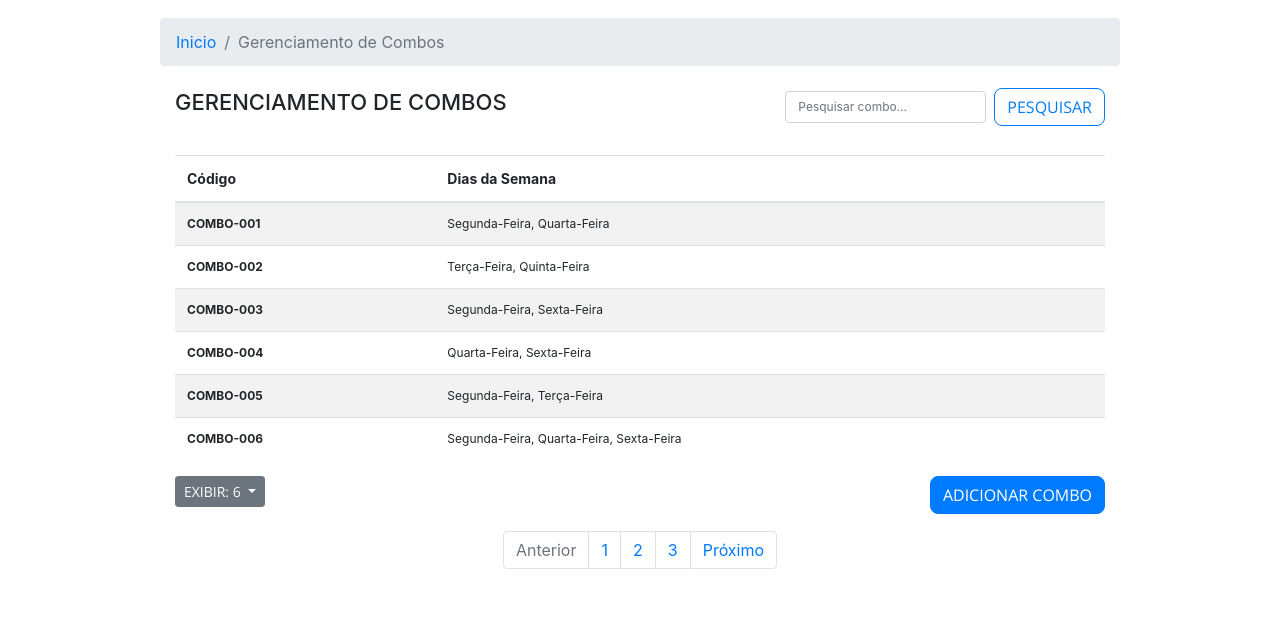
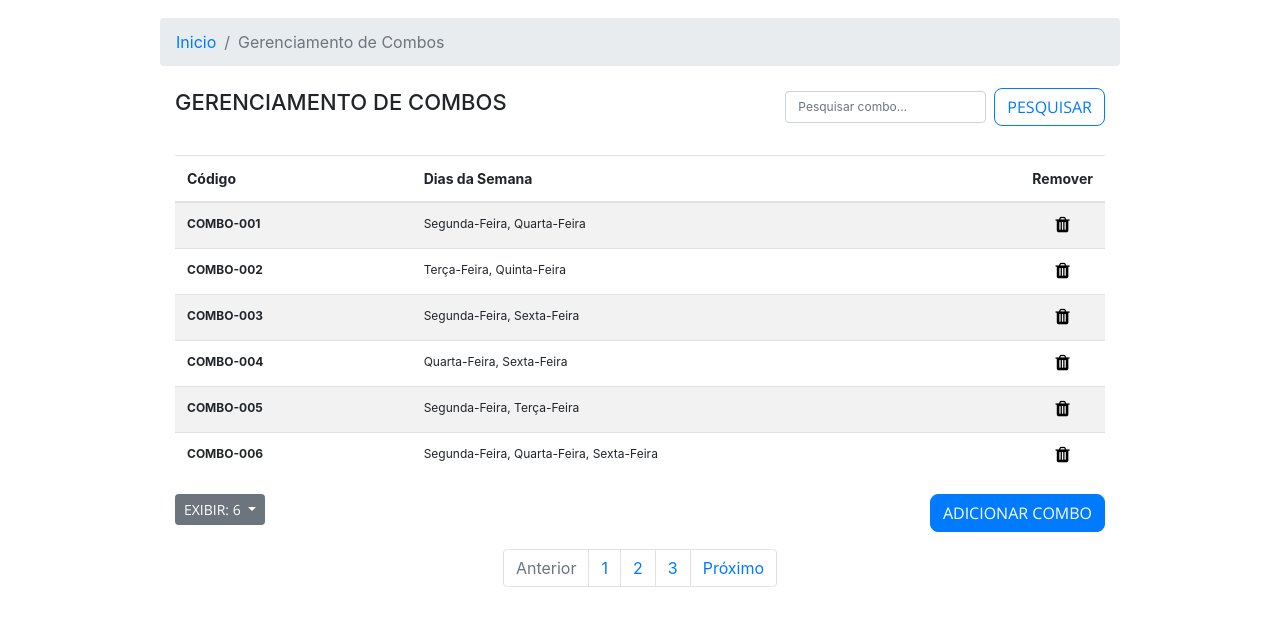
Before and after one commit to alex-felipe/ALOHA, a website with bundled scripts: page web/combos.html in a window 1280 px wide. Shown: the part 63-688 px from the top of the page. Built offline with nearby package versions, Linux system fonts and the light colour scheme.

Commit message:
Ajuste na tela de gerenciamento de combo
Adicionada a opção de remover combo

```diff
--- a/web/combos.html
+++ b/web/combos.html
@@ -91,33 +91,63 @@
           <tr>
             <th scope="col">Código</th>
             <th scope="col">Dias da Semana</th>
+            <th scope="col">Remover</th>
           </tr>
         </thead>
         <tbody>
           <tr>
             <th scope="row">COMBO-001</th>
             <td>Segunda-Feira, Quarta-Feira</td>
+            <td style="width: 20px;">
+              <center>
+               <button class="fa fa-trash" style="font-size: 18px; border: 0px solid white; cursor: pointer; background-color: rgba(0,0,0,0);" data-toggle="modal" data-target="#infoDoc"/>
+              </center>
+            </td>
           </tr>
           <tr>
             <th scope="row">COMBO-002</th>
             <td>Terça-Feira, Quinta-Feira</td>
+            <td style="width: 20px;">
+              <center>
+               <button class="fa fa-trash" style="font-size: 18px; border: 0px solid white; cursor: pointer; background-color: rgba(0,0,0,0);" data-toggle="modal" data-target="#infoDoc"/>
+              </center>
+            </td>
           </tr>
           <tr>
             <th scope="row">COMBO-003</th>
             <td>Segunda-Feira, Sexta-Feira</td>
+            <td style="width: 20px;">
+              <center>
+               <button class="fa fa-trash" style="font-size: 18px; border: 0px solid white; cursor: pointer; background-color: rgba(0,0,0,0);" data-toggle="modal" data-target="#infoDoc"/>
+              </center>
+            </td>
           </tr>
           <tr>
             <th scope="row">COMBO-004</th>
             <td>Quarta-Feira, Sexta-Feira</td>
-
+            <td style="width: 20px;">
+              <center>
+               <button class="fa fa-trash" style="font-size: 18px; border: 0px solid white; cursor: pointer; background-color: rgba(0,0,0,0);" data-toggle="modal" data-target="#infoDoc"/>
+              </center>
+            </td>
           </tr>
           <tr>
             <th scope="row">COMBO-005</th>
             <td>Segunda-Feira, Terça-Feira</td>
+            <td style="width: 20px;">
+              <center>
+               <button class="fa fa-trash" style="font-size: 18px; border: 0px solid white; cursor: pointer; background-color: rgba(0,0,0,0);" data-toggle="modal" data-target="#infoDoc"/>
+              </center>
+            </td>
           </tr>
           <tr>
             <th scope="row">COMBO-006</th>
             <td>Segunda-Feira, Quarta-Feira, Sexta-Feira</td>
+            <td style="width: 20px;">
+              <center>
+               <button class="fa fa-trash" style="font-size: 18px; border: 0px solid white; cursor: pointer; background-color: rgba(0,0,0,0);" data-toggle="modal" data-target="#infoDoc"/>
+              </center>
+            </td>
           </tr>
         </tbody>
       </table>
```
